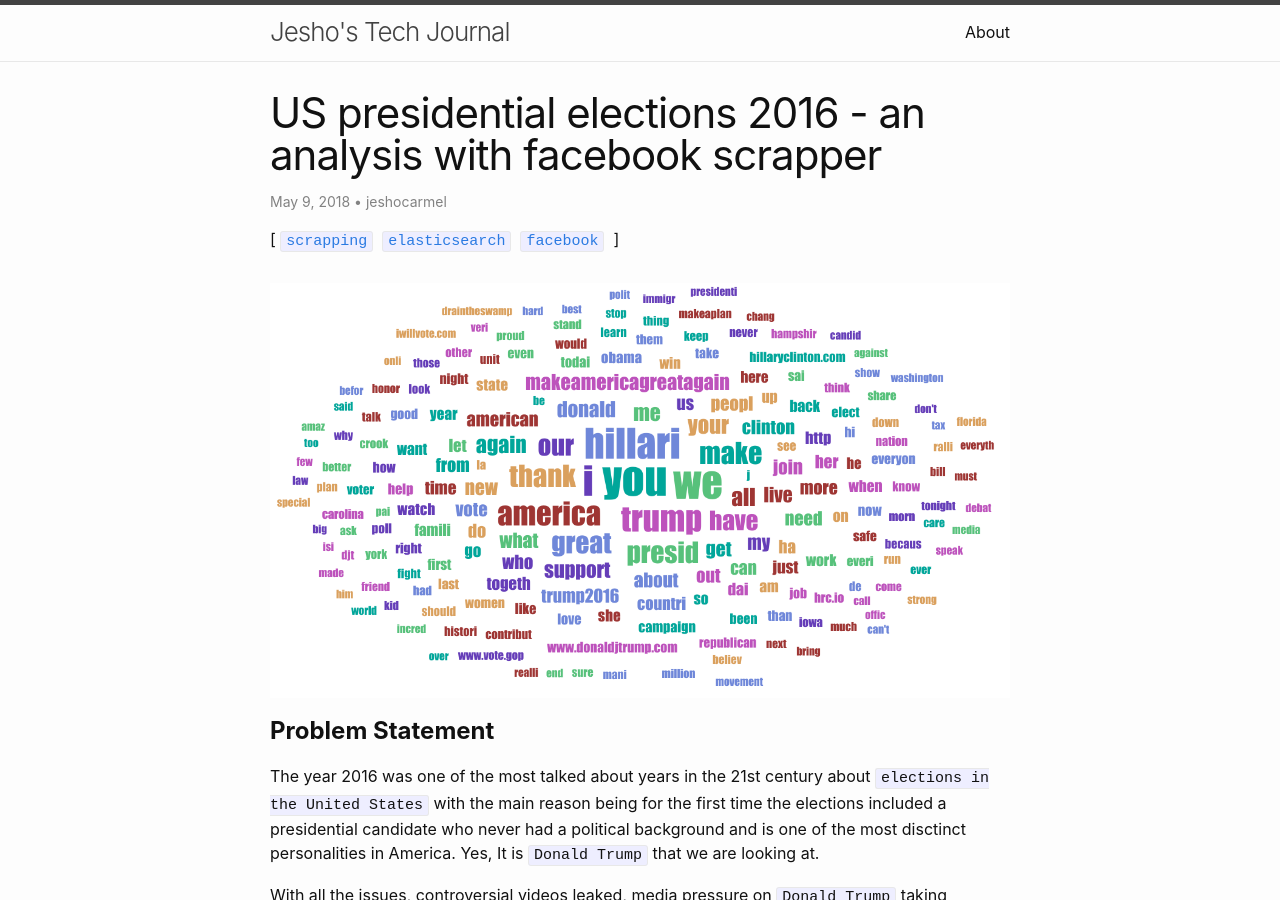
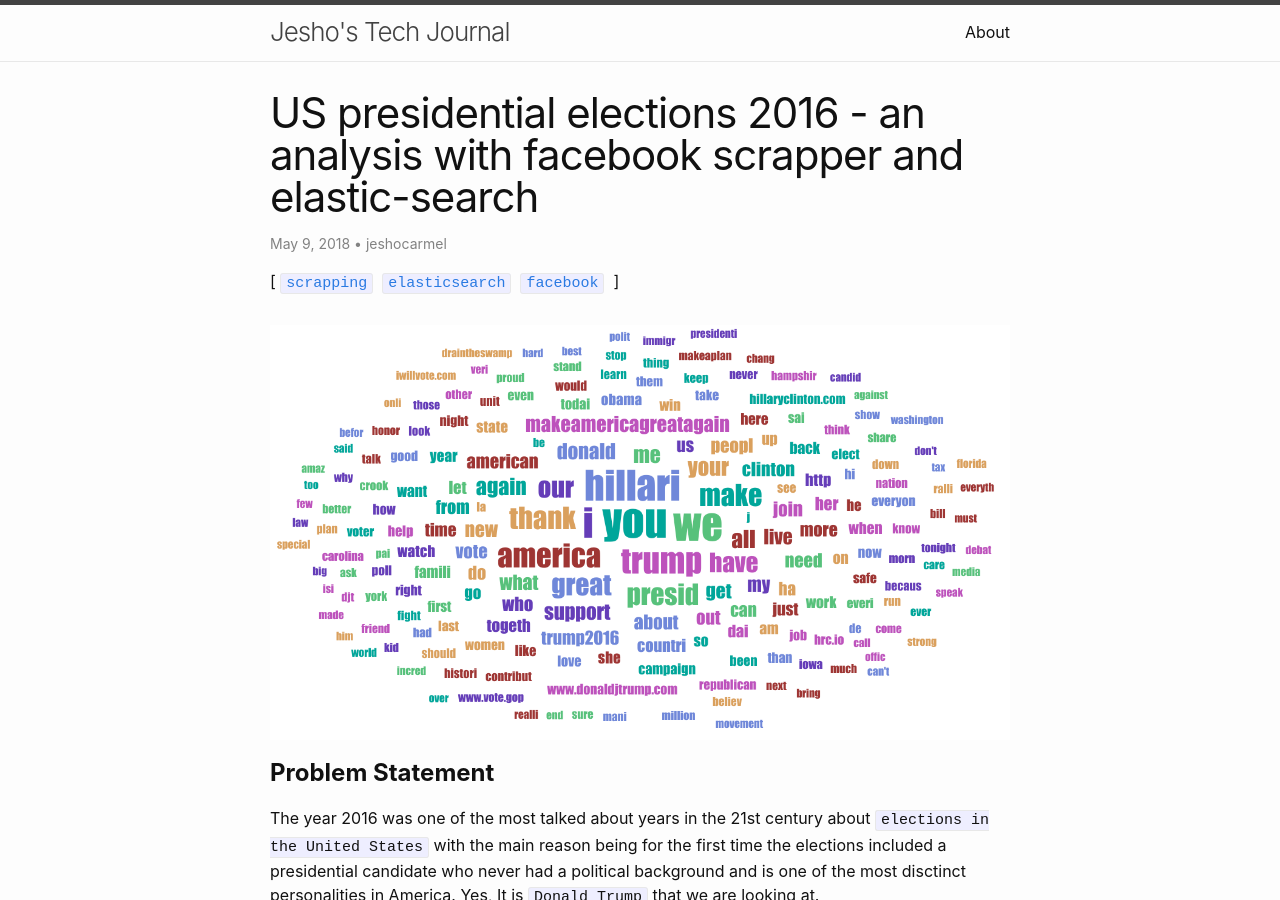
Before and after one commit to jeshocarmel/jeshocarmel.github.io, a Jekyll site: the page built from _posts/2018-05-09-us_presidential_analysis.markdown, in a window 1280 px wide and 900 px high. Built offline with Jekyll 4.4.1, drawn with Linux system fonts in a browser that asks for light colours.

Commit message:
added_crosspost_to_medium

```diff
--- a/_posts/2018-05-09-us_presidential_analysis.markdown
+++ b/_posts/2018-05-09-us_presidential_analysis.markdown
@@ -1,6 +1,6 @@
 ---
 layout: post
-title:  "US presidential elections 2016 - an analysis with facebook scrapper"
+title:  "US presidential elections 2016 - an analysis with facebook scrapper and elastic-search"
 date:   2018-05-09 19:34:57 +0800
 categories: jekyll update
 tags: scrapping elasticsearch facebook
```
